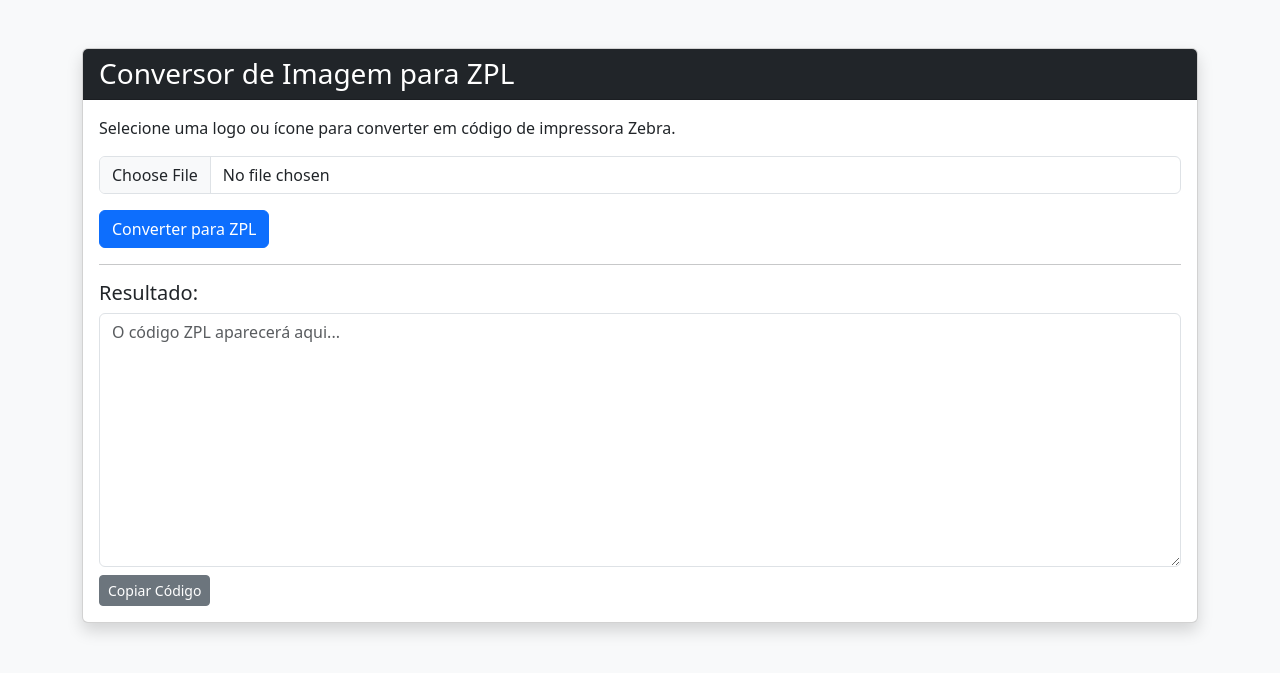
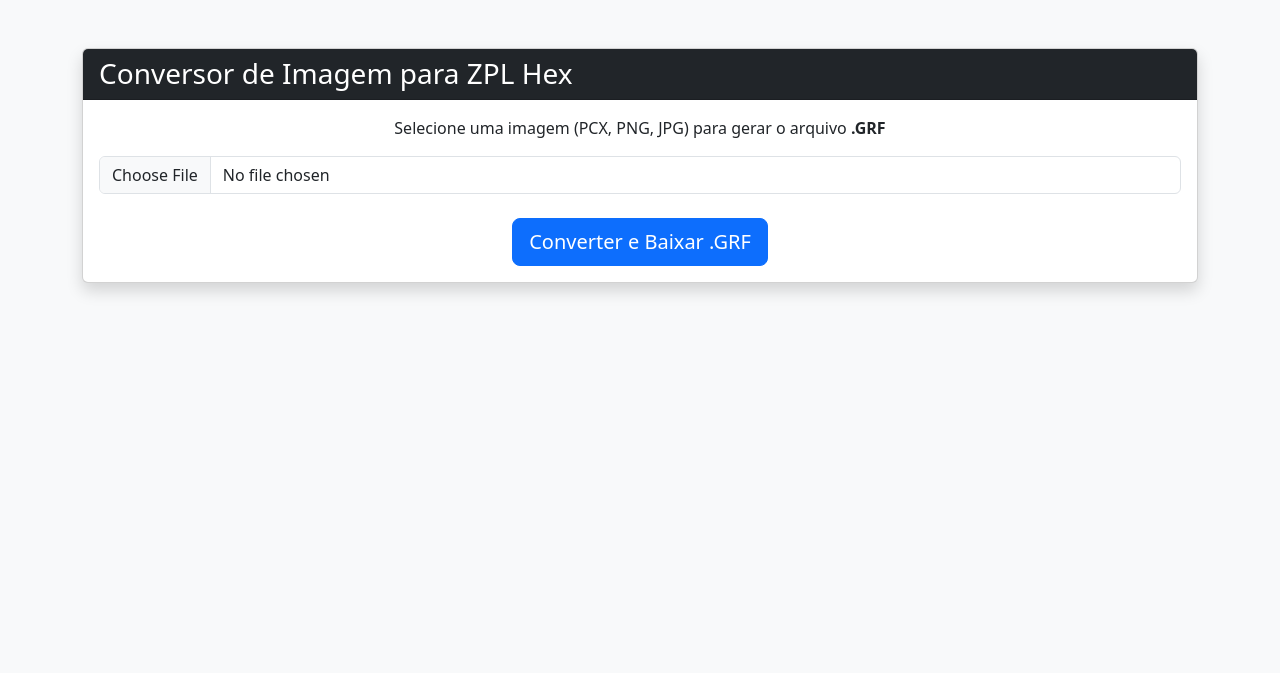
Before and after one commit to Luannz/Conversor_ZPL, a FastAPI app: page / in a window 1280 px wide. Shown: the top 673 px of the page. Run offline with FastAPI, Linux system fonts and the light colour scheme.

Commit message:
retoques finais, agora é subir por portainer

```diff
--- a/main.py
+++ b/main.py
@@ -1,8 +1,7 @@
 from fastapi import FastAPI, UploadFile, File, Request
-from fastapi.responses import HTMLResponse
+from fastapi.responses import HTMLResponse, StreamingResponse
 from fastapi.templating import Jinja2Templates
-from PIL import Image
-from zplgrf import GRF
+from PIL import Image, ImageOps
 import io
 
 app = FastAPI()
@@ -15,23 +14,39 @@ async def home(request: Request):
 @app.post("/convert")
 async def convert_to_grf(file: UploadFile = File(...)):
     try:
-        # 1. Lê os bytes do arquivo enviado
         contents = await file.read()
+        img = Image.open(io.BytesIO(contents))
 
-        # 2. Abre com Pillow para converter para preto e branco (1-bit)
-        # Isso garante que formatos como PCX sejam processados corretamente
-        img = Image.open(io.BytesIO(contents))
+        # Inversão de cores para bater com seu exemplo (fundo 0000)
+        img = img.convert('L')
+        img = ImageOps.invert(img)
         img = img.convert('1')
 
-        # 3. salva a imagem
-        # processada em um buffer e passa os bytes desse buffer
-        img_byte_arr = io.BytesIO()
-        img.save(img_byte_arr, format='PNG') # PNG é um formato seguro intermediário
+        width, height = img.size
+        bytes_per_row = (width + 7) // 8
+        total_bytes = bytes_per_row * height
 
-        # 4. Agora passa os bytes corretos para a biblioteca ZPL
-        grf = GRF.from_image(img_byte_arr.getvalue(), "UPLOAD")
+        image_bytes = img.tobytes()
+        hex_data = image_bytes.hex().upper()
 
-        return {"zpl": grf.to_zpl()}
+        hex_formatted = ""
+        for i in range(0, len(hex_data), 64):
+            hex_formatted += hex_data[i:i+64] + "\n"
+
+        # Pegamo o nome do arquivo enviado
+        nome_arquivo_limpo = file.filename.split('.')[0].upper()
+        cabecalho = f"~DG{nome_arquivo_limpo},{total_bytes:05d},{bytes_per_row:03d},"
+
+        conteudo_final = cabecalho + "\n" + hex_formatted
+
+        file_output = io.BytesIO(conteudo_final.encode('utf-8'))
+        nome_download = f"{nome_arquivo_limpo}.grf"
+
+        return StreamingResponse(
+            file_output,
+            media_type="application/octet-stream",
+            headers={"Content-Disposition": f"attachment; filename={nome_download}"}
+        )
 
     except Exception as e:
         return {"error": f"Erro ao processar: {str(e)}"}
--- a/templates/index.html
+++ b/templates/index.html
@@ -9,20 +9,18 @@
     <div class="container mt-5">
         <div class="card shadow">
             <div class="card-header bg-dark text-white">
-                <h3 class="mb-0">Conversor de Imagem para ZPL</h3>
+                <h3 class="mb-0">Conversor de Imagem para ZPL Hex</h3>
             </div>
-            <div class="card-body">
-                <p>Selecione uma logo ou ícone para converter em código de impressora Zebra.</p>
+            <div class="card-body text-center">
+                <p>Selecione uma imagem (PCX, PNG, JPG) para gerar o arquivo <strong>.GRF</strong></p>
 
-                <div class="mb-3">
+                <div class="mb-4">
                     <input class="form-control" type="file" id="imageInput" accept="image/*,.pcx">
                 </div>
-                <button onclick="converter()" class="btn btn-primary">Converter para ZPL</button>
 
-                <hr>
-                <h5>Resultado:</h5>
-                <textarea id="resultado" class="form-control" rows="10" readonly placeholder="O código ZPL aparecerá aqui..."></textarea>
-                <button onclick="copiar()" class="btn btn-sm btn-secondary mt-2">Copiar Código</button>
+                <button onclick="converter()" id="btnConverter" class="btn btn-primary btn-lg">
+                    Converter e Baixar .GRF
+                </button>
             </div>
         </div>
     </div>
@@ -30,7 +28,7 @@
     <script>
         async function converter() {
             const fileInput = document.getElementById('imageInput');
-            const btn = document.querySelector('button');
+            const btn = document.getElementById('btnConverter');
 
             if (fileInput.files.length === 0) {
                 alert("Por favor, selecione uma imagem!");
@@ -40,25 +38,47 @@
             const formData = new FormData();
             formData.append('file', fileInput.files[0]);
 
-            btn.innerText = "Convertendo...";
+            btn.innerText = "Processando...";
+            btn.disabled = true;
 
             try {
-                const response = await fetch('/convert', { method: 'POST', body: formData });
-                const data = await response.json();
-                document.getElementById('resultado').value = data.zpl;
+                const response = await fetch('/convert', {
+                    method: 'POST',
+                    body: formData
+                });
+
+                if (!response.ok) {
+                    const errorData = await response.json();
+                    throw new Error(errorData.error || "Erro na conversão");
+                }
+
+                // 1. Recebe a resposta como um BLOB (Binary Large Object)
+                const blob = await response.blob();
+
+                // 2. Cria um link temporário na memória do navegador
+                const url = window.URL.createObjectURL(blob);
+
+                // 3. Simula um clique para baixar o arquivo
+                const a = document.createElement('a');
+                a.href = url;
+                // Define o nome do arquivo baixado (mesmo nome original + .grf)
+                const nomeOriginal = fileInput.files[0].name.split('.')[0];
+                a.download = nomeOriginal + ".grf";
+
+                document.body.appendChild(a);
+                a.click();
+
+                // 4. Limpa a memória
+                window.URL.revokeObjectURL(url);
+                a.remove();
+
             } catch (error) {
-                alert("Erro ao converter imagem.");
+                console.error(error);
+                alert("Erro: " + error.message);
             } finally {
-                btn.innerText = "Converter para ZPL";
+                btn.innerText = "Converter e Baixar .GRF";
+                btn.disabled = false;
             }
-        }
-
-        function copiar() {
-            const area = document.getElementById('resultado');
-            area.select();
-            document.execCommand('copy');
-            alert("Copiado para a área de transferência!");
         }
     </script>
 </body>
-</html>
```
